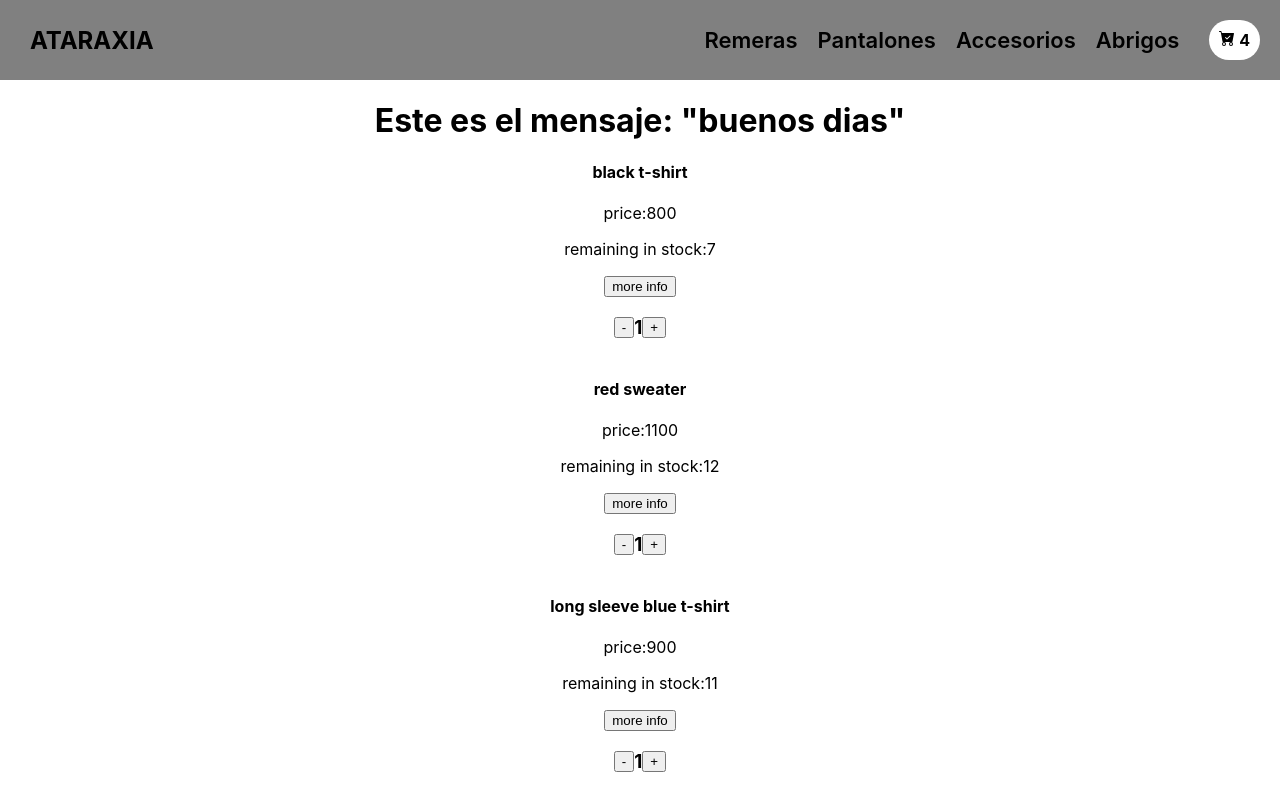
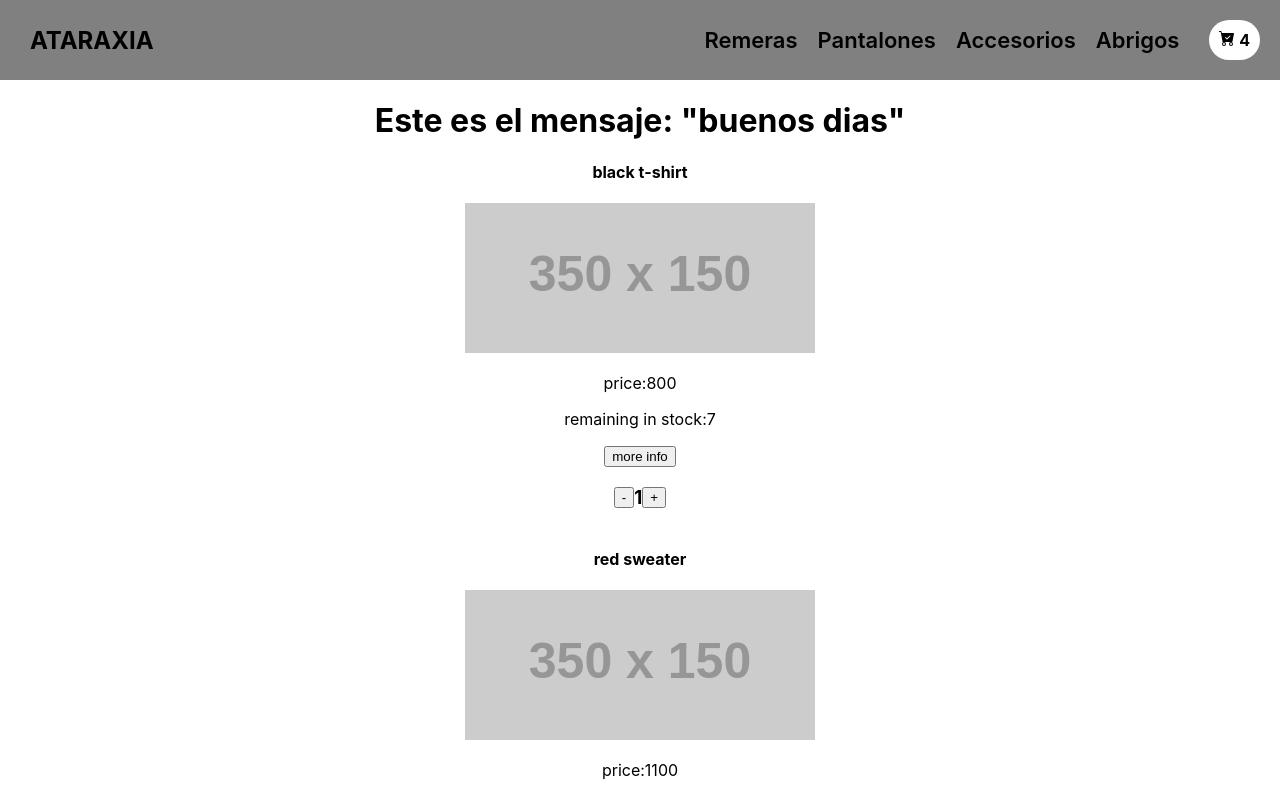
Before and after one commit to JoaquinBruhn/Coder-React, a React (Create React App) app: page / in a window 1280 px wide. Shown: the top 797 px of the page. Built offline with nearby package versions, Linux system fonts and the light colour scheme.

Commit message:
added a place holder img to the items on the list

```diff
--- a/src/components/asyncmock.js
+++ b/src/components/asyncmock.js
@@ -2,6 +2,7 @@ const data = [
     {
     productName:"black t-shirt",
     productID:"top123",
+    pictureURL:"https://via.placeholder.com/350x150",
     category:"top",
     price:800,
     stock:7,
@@ -10,6 +11,7 @@ const data = [
     {
     productName:"red sweater",
     productID:"top456",
+    pictureURL:"https://via.placeholder.com/350x150",
     category:"top",
     price:1100,
     stock:12,
@@ -18,6 +20,7 @@ const data = [
     {
     productName:"long sleeve blue t-shirt",
     productID:"top789",
+    pictureURL:"https://via.placeholder.com/350x150",
     category:"top",
     price:900,
     stock:11,
@@ -26,6 +29,7 @@ const data = [
     {
     productName:"black shorts",
     productID:"pant741",
+    pictureURL:"https://via.placeholder.com/350x150",
     category:"pants",
     price:600,
     stock:14,
@@ -34,6 +38,7 @@ const data = [
     {
     productName:"blue jeans",
     productID:"pant852",
+    pictureURL:"https://via.placeholder.com/350x150",
     category:"pants",
     price:1200,
     stock:9,
@@ -42,6 +47,7 @@ const data = [
     {
     productName:"white socks",
     productID:"shoe159",
+    pictureURL:"https://via.placeholder.com/350x150",
     category:"shoes",
     price:240,
     stock:13,
@@ -50,6 +56,7 @@ const data = [
     {
     productName:"black sneakers",
     productID:"shoe753",
+    pictureURL:"https://via.placeholder.com/350x150",
     category:"shoes",
     price:1150,
     stock:7,
--- a/src/components/itemListContainer/itemList/item/item.js
+++ b/src/components/itemListContainer/itemList/item/item.js
@@ -18,6 +18,7 @@ const Item = ({product})=>{
         <div className="item-card">
             <h4>{product.productName}</h4>
             <div>
+                <img src={product.pictureURL}/>
                 <p>price:{product.price}</p>
                 <p>remaining in stock:{product.stock}</p>
                 <button>more info</button>
```
